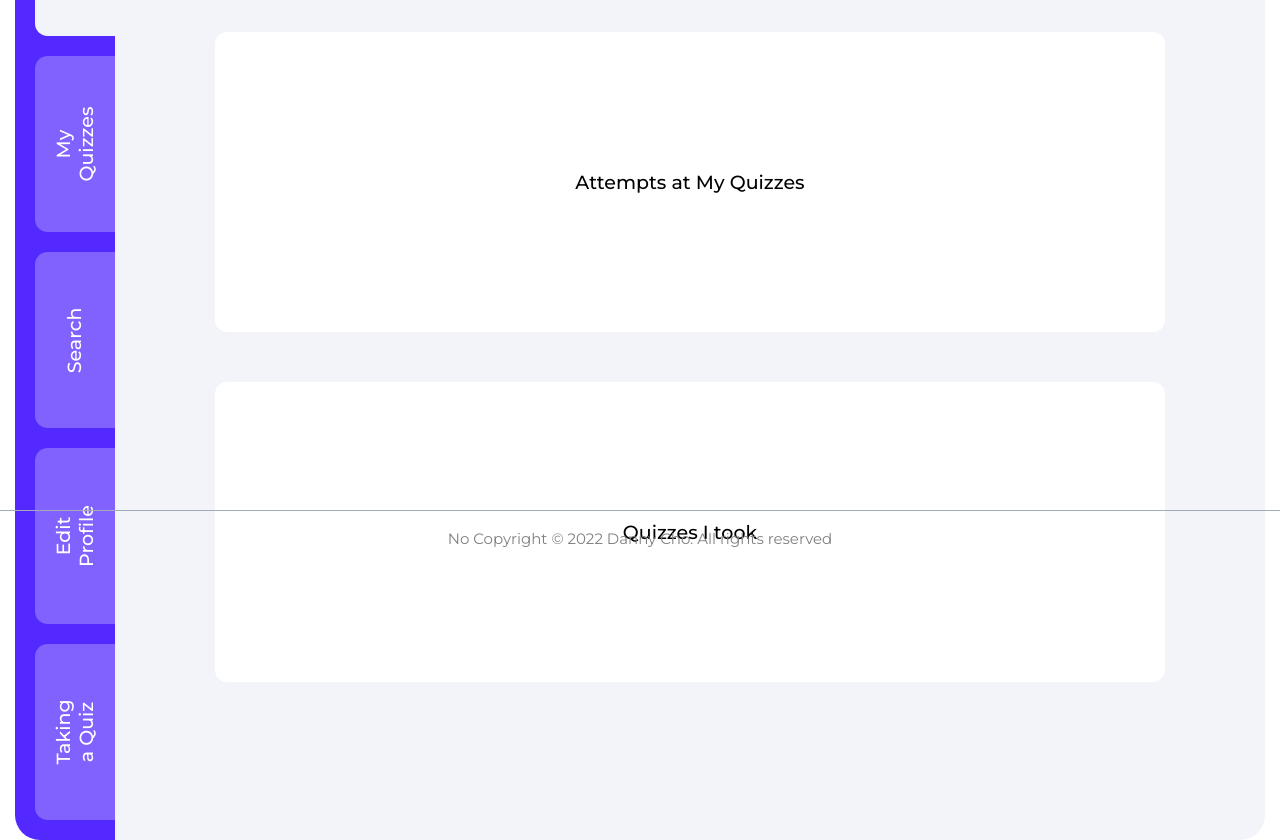
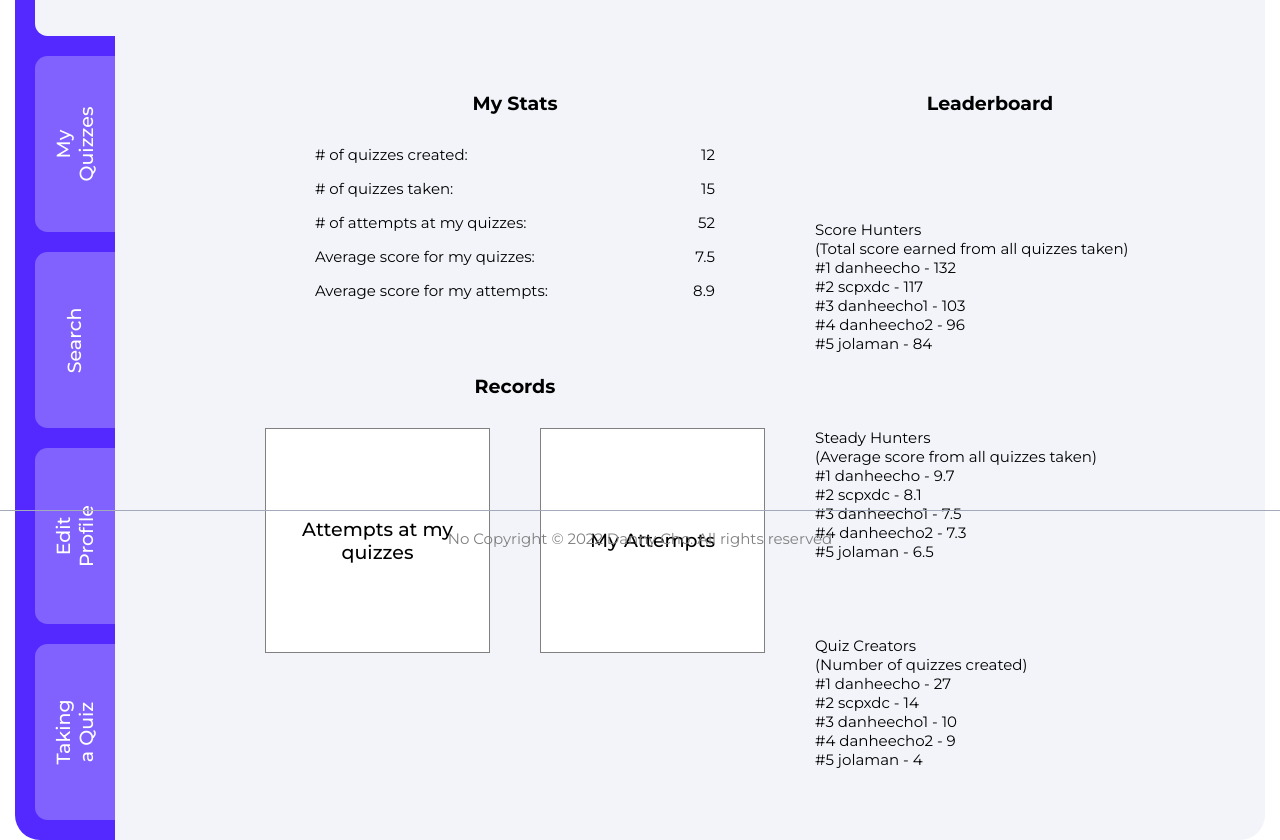
Before and after one commit to danheecho1/Kawhoot, a Flask app: page /dashboard in a window 1280 px wide. Shown: the part 235-1075 px from the top of the page. Run offline with Flask 2, Linux system fonts and the light colour scheme; the visitor is signed in with stand-in values (Sample User, id 1); data that the repository does not hold is empty.

Commit message:
redoing dashboard and other minor changes
fixed what gets displayed upon searching within my quizzes (actions were missing). leaderboard will now say something instead of showing up blank when no one is on the leaderboard. dashboard is reorganized.

```diff
--- a/kawhoot_app/models/quiz_model.py
+++ b/kawhoot_app/models/quiz_model.py
@@ -84,7 +84,7 @@
     def grab_quizzes_from_my_quizzes_search(cls, data):
         search_keyword = data['search_keyword']
         search_type = data['search_type']
-        query = "SELECT quizzes.created_at, title, description, username, quizzes.id as quiz_id, users.id as user_id FROM quizzes LEFT JOIN users ON users.id = quizzes.user_id WHERE ("+search_type+ " LIKE '%%"+search_keyword+"%%') AND (user_id = %(user_id)s) ORDER BY created_at DESC LIMIT 1000000 OFFSET %(offset)s;"
+        query = "SELECT quizzes.created_at, title, description, username, quizzes.id as quiz_id, users.id as user_id, CAST(quizzes.created_at as DATE) AS created_date FROM quizzes LEFT JOIN users ON users.id = quizzes.user_id WHERE ("+search_type+ " LIKE '%%"+search_keyword+"%%') AND (user_id = %(user_id)s) ORDER BY created_at DESC LIMIT 1000000 OFFSET %(offset)s;"
         return connectToMySQL('kawhoot_schema').query_db(query, data)
 
     @classmethod
--- a/kawhoot_app/static/style.css
+++ b/kawhoot_app/static/style.css
@@ -242,42 +242,77 @@
     flex-direction: column;
     width: 1150px;
     padding: 100px;
-    gap: 40px;
+    gap: 50px;
 }
 
 /* body__main content view -> dashboard */
 
-.body-div__main-content-div__nav-buttons-div {
+.body-div__main-content-div__content {
+    display: flex;
+}
+
+.body-div__main-content-div__content__left-column {
     display: flex;
     flex-direction: column;
-    gap: 50px;
-    height: 700px;
+    width: 600px;
+    margin-top: 50px;
+    gap: 75px;
+    /* border: 1px solid black; */
 }
 
-.body-div__main-content-div__nav-buttons-div__button {
-    height: 300px;
-    border-radius: 12px;
+.body-div__main-content-div__content__left-column__my-stats-div {
+    width: 400px;
+    justify-content: space-around;
+    align-self: center;
+}
+
+.body-div__main-content-div__content__left-column__my-stats-div__header,
+.body-div__main-content-div__content__left-column__records-div__header,
+.body-div__main-content-div__content__right-column__leaderboard-div__header {
+    text-align: center;
+    font-size: var(--fs-3);
+    font-weight: var(--fw-bold);
+    margin-bottom: 30px;
+}
+
+.body-div__main-content-div__content__left-column__my-stats-div__content {
     display: flex;
-    justify-content: space-around;
-    align-items: center;
+    flex-direction: column;
+    gap: 15px;
+}
+
+.body-div__main-content-div__content__left-column__my-stats-div__content p {
+    display: flex;
+    justify-content: space-between;
+}
+
+.body-div__main-content-div__content__left-column__records-div__buttons-div {
+    display: flex;
+    justify-content: space-evenly;
+}
+
+.body-div__main-content-div__content__left-column__records-div__button {
+    width: 225px;
+    height: 225px;
     background-color: var(--clr-general-5);
+    border: 1px solid var(--clr-general-3);
+    font-size: var(--fs-3);
+    font-weight: var(--fw-medium);
+    cursor: pointer;
     transition: 500ms;
 }
 
-.body-div__main-content-div__nav-buttons-div__button:hover {
-    transform: scale(1.03);
+.body-div__main-content-div__content__left-column__records-div__button:hover {
+    transform: scale(1.04);
 }
 
-.body-div__main-content-div__nav-buttons-div__button--deco {
-    width: 450px;
-    height: 300px;
-    border-radius: 12px;
-    background-image: '../static/assets/1250.jpeg';
-}
-
-.body-div__main-content-div__nav-buttons-div__button p {
-    font-size: var(--fs-3);
-    font-weight: var(--fw-medium);
+.body-div__main-content-div__content__right-column {
+    display: flex;
+    flex-direction: column;
+    width: 350px;
+    margin-top: 50px;
+    gap: 75px;
+    /* border: 1px solid black; */
 }
 
 /* body__main content view -> my quizzes */
--- a/kawhoot_app/templates/dashboard.html
+++ b/kawhoot_app/templates/dashboard.html
@@ -55,16 +55,67 @@
             <!-- main content view -->
             <div class="body-div__main-content-div">
                 <h1 class="util--page-header">Welcome, {{user.username}}!</h1>
-                <!-- dashboard navs div -->
-                <div class="body-div__main-content-div__nav-buttons-div">
-                    <!-- first nav button -->
-                    <a href="#" class="body-div__main-content-div__nav-buttons-div__button">
-                        <p>Attempts at My Quizzes</p>
-                    </a>
-                    <!-- second nav button -->
-                    <a href="#" class="body-div__main-content-div__nav-buttons-div__button">
-                        <p>Quizzes I took</p>
-                    </a>
+                <!-- dashboard -->
+                <div class="body-div__main-content-div__content">
+                    <!-- dashboard - left column  -->
+                    <div class="body-div__main-content-div__content__left-column">
+                        <!-- dashboard - left column - my stats -->
+                        <div class="body-div__main-content-div__content__left-column__my-stats-div">
+                            <h3 class="body-div__main-content-div__content__left-column__my-stats-div__header">My Stats</h3>
+                            <div class="body-div__main-content-div__content__left-column__my-stats-div__content">
+                                <p># of quizzes created: <span>12</span></p>
+                                <p># of quizzes taken: <span>15</span></p>
+                                <p># of attempts at my quizzes: <span>52</span></p>
+                                <p>Average score for my quizzes: <span>7.5</span></p>
+                                <p>Average score for my attempts: <span>8.9</span></p>
+                            </div>
+                        </div>
+                        <!-- dashboard - left column - buttons -->
+                        <div class="body-div__main-content-div__content__left-column__records-div">
+                            <h3 class="body-div__main-content-div__content__left-column__records-div__header">Records</h3>
+                            <div class="body-div__main-content-div__content__left-column__records-div__buttons-div">
+                                <button class="body-div__main-content-div__content__left-column__records-div__button">Attempts at my quizzes</button>
+                                <button class="body-div__main-content-div__content__left-column__records-div__button">My Attempts</button>
+                            </div>
+                        </div>
+                    </div>
+                    <!-- dashboard - right column  -->
+                    <div class="body-div__main-content-div__content__right-column">
+                        <h3 class="body-div__main-content-div__content__right-column__leaderboard-div__header">Leaderboard</h3>
+                        <div class="body-div__main-content-div__content__right-column__leaderboard-div__category-div">
+                            <h4>Score Hunters</h4>
+                            <p>(Total score earned from all quizzes taken)</p>
+                            <div>
+                                <p>#1 danheecho - 132</p>
+                                <p>#2 scpxdc - 117</p>
+                                <p>#3 danheecho1 - 103</p>
+                                <p>#4 danheecho2 - 96</p>
+                                <p>#5 jolaman - 84</p>
+                            </div>
+                        </div>
+                        <div class="body-div__main-content-div__content__right-column__leaderboard-div__category-div">
+                            <h4>Steady Hunters</h4>
+                            <p>(Average score from all quizzes taken)</p>
+                            <div>
+                                <p>#1 danheecho - 9.7</p>
+                                <p>#2 scpxdc - 8.1</p>
+                                <p>#3 danheecho1 - 7.5</p>
+                                <p>#4 danheecho2 - 7.3</p>
+                                <p>#5 jolaman - 6.5</p>
+                            </div>
+                        </div>
+                        <div class="body-div__main-content-div__content__right-column__leaderboard-div__category-div">
+                            <h4>Quiz Creators</h4>
+                            <p>(Number of quizzes created)</p>
+                            <div>
+                                <p>#1 danheecho - 27</p>
+                                <p>#2 scpxdc - 14</p>
+                                <p>#3 danheecho1 - 10</p>
+                                <p>#4 danheecho2 - 9</p>
+                                <p>#5 jolaman - 4</p>
+                            </div>
+                        </div>
+                    </div>
                 </div>
             </div>
         </div>
--- a/kawhoot_app/templates/select_my_quiz.html
+++ b/kawhoot_app/templates/select_my_quiz.html
@@ -92,6 +92,8 @@
                                         <td>{{leaders[0].username}}</td>
                                         <td>{{leaders[0].score}} / 10.0</td>
                                         <td>{{leaders[0].created_at}}</td>
+                                        {% else %}
+                                        <td colspan="3">THIS COULD BE YOU</td>
                                         {% endif %}
                                     </tr>
                                     <tr>
@@ -100,6 +102,8 @@
                                         <td>{{leaders[1].username}}</td>
                                         <td>{{leaders[1].score}} / 10.0</td>
                                         <td>{{leaders[1].created_at}}</td>
+                                        {% else %}
+                                        <td colspan="3">THIS COULD BE YOU</td>
                                         {% endif %}
                                     </tr>
                                     <tr>
@@ -108,6 +112,8 @@
                                         <td>{{leaders[2].username}}</td>
                                         <td>{{leaders[2].score}} / 10.0</td>
                                         <td>{{leaders[2].created_at}}</td>
+                                        {% else %}
+                                        <td colspan="3">THIS COULD BE YOU</td>
                                         {% endif %}
                                     </tr>
                                 </tbody>
--- a/kawhoot_app/templates/select_search.html
+++ b/kawhoot_app/templates/select_search.html
@@ -95,6 +95,8 @@
                                         <td>{{leaders[0].username}}</td>
                                         <td>{{leaders[0].score}} / 10.0</td>
                                         <td>{{leaders[0].created_at}}</td>
+                                        {% else %}
+                                        <td colspan="3">THIS COULD BE YOU</td>
                                         {% endif %}
                                     </tr>
                                     <tr>
@@ -103,6 +105,8 @@
                                         <td>{{leaders[1].username}}</td>
                                         <td>{{leaders[1].score}} / 10.0</td>
                                         <td>{{leaders[1].created_at}}</td>
+                                        {% else %}
+                                        <td colspan="3">THIS COULD BE YOU</td>
                                         {% endif %}
                                     </tr>
                                     <tr>
@@ -111,6 +115,8 @@
                                         <td>{{leaders[2].username}}</td>
                                         <td>{{leaders[2].score}} / 10.0</td>
                                         <td>{{leaders[2].created_at}}</td>
+                                        {% else %}
+                                        <td colspan="3">THIS COULD BE YOU</td>
                                         {% endif %}
                                     </tr>
                                 </tbody>
```
Also changed, not shown: kawhoot_app/templates/search_my_quizzes_result.html (+9 -5 lines), 2 other files.
